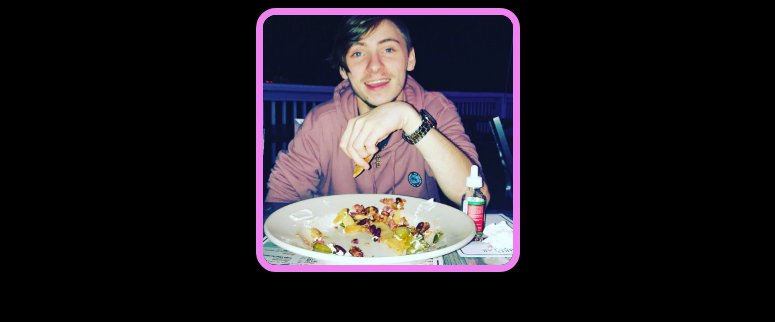
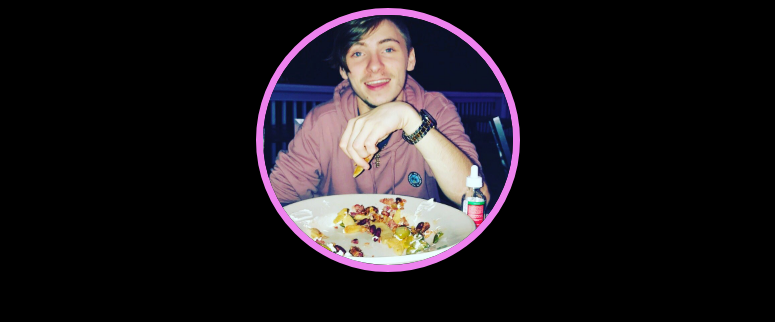
Before and after one commit to NoahG0342/NoahG0342.github.io, a plain HTML site: page index.html in a window 1280 px wide. Shown: the top 322 px of the page, without its empty margins (252-1027 px from the left). Drawn offline with Linux system fonts and the light colour scheme.

Commit message:
chaned img border radios

```diff
--- a/main.css
+++ b/main.css
@@ -10,11 +10,7 @@
             text-decoration: underline greenyellow
 
           }
-          img {
-            margin: 40px 0px 0px 0px;
-            border: 7px solid white;
-            border-radius: 20px;
-          }
+
           article {
             max-width: 500px;
             padding: 20px;
@@ -61,7 +57,7 @@
         img {
           margin: 0;
           border: 7px solid violet;
-          border-radius: 20px;
+          border-radius: 200px;
           height: 250px;
           width: 250px;
         }
```
